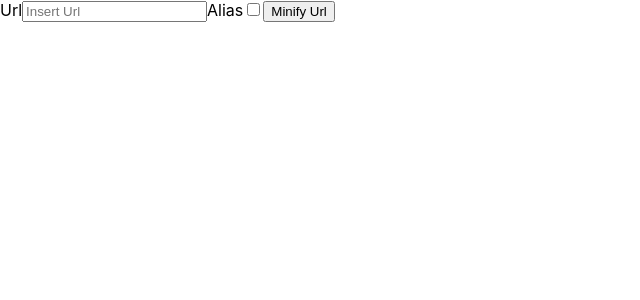
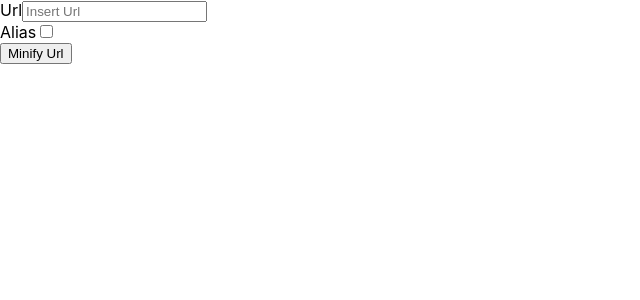
Before and after one commit to poximy/url-shortener-frontend-react, a React (Create React App) app: page / in a window 1280 px wide. Shown: the top 300 px of the page, without its empty margins (0-640 px from the left). Built offline with nearby package versions, Linux system fonts and the light colour scheme.

Commit message:
feat(UrlForm): Create divs for sections

```diff
--- a/src/components/UrlForm.tsx
+++ b/src/components/UrlForm.tsx
@@ -46,6 +46,7 @@ const UrlForm: React.FC<Props> = ({ submitAction }) => {
 
   return (
     <form onSubmit={onSubmit}>
+      <div className="url-text">
         <label>Url</label>
         <input
           type="text"
@@ -53,12 +54,15 @@ const UrlForm: React.FC<Props> = ({ submitAction }) => {
           placeholder="Insert Url"
           onChange={(e) => setUrlText(e.target.value)}
         />
+      </div>
+      <div className="alias">
         <label>Alias</label>
         <input
           type="checkbox"
           checked={alias}
           onChange={(e) => setAlias(e.currentTarget.checked)}
         />
+      </div>
       <input type="submit" value="Minify Url" />
     </form>
   );
```
Lines whose indentation alone changed are shown as unchanged.
